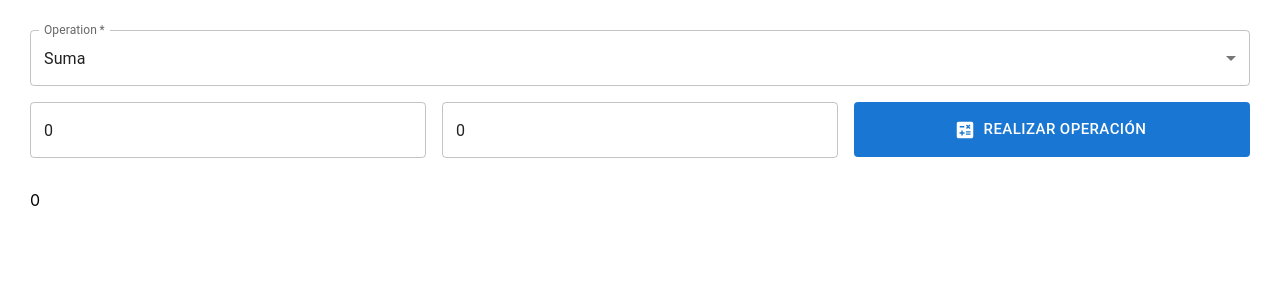
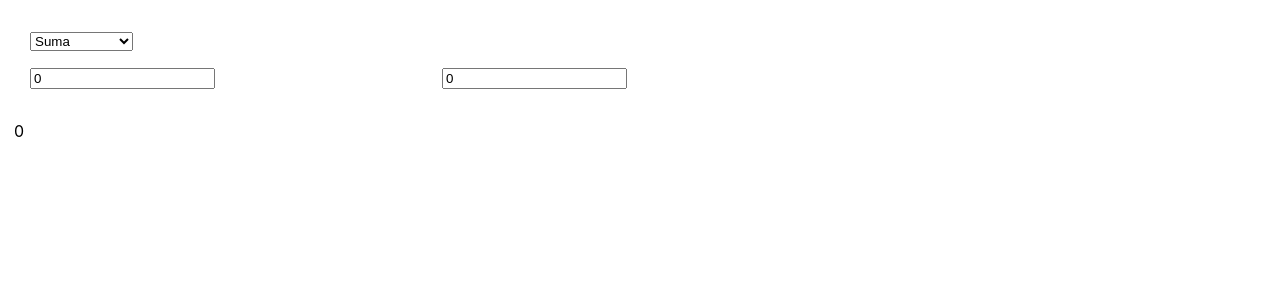
Before and after one commit to Miguel-Rayon/test-ts, a React (Create React App) app: page / in a window 1280 px wide. Shown: the top 300 px of the page. Built offline with nearby package versions, Linux system fonts and the light colour scheme.

Commit message:
mucho cambio

```diff
--- a/src/compentes/Calculator.tsx
+++ b/src/compentes/Calculator.tsx
@@ -1,7 +1,6 @@
-import React, { useState } from "react";
+import React, { useEffect, useState } from "react";
 import { sum, rest, mult, divid } from "../utils/operationMath";
-import { Grid, TextField, Button, Typography } from "@mui/material";
-import CalculateIcon from "@mui/icons-material/Calculate";
+import { Grid, Typography } from "@mui/material";
 
 export default function Calculator() {
   const [number1, setNumber1] = useState(0);
@@ -12,16 +11,16 @@
 
   const handleSubmit = () => {
     switch (operation) {
-      case "sum":
+      case "suma":
         setResult(sum(number1, number2));
         break;
-      case "rest":
+      case "resta":
         setResult(rest(number1, number2));
         break;
-      case "mult":
+      case "multiplicacion":
         setResult(mult(number1, number2));
         break;
-      case "divid":
+      case "division":
         if (number2 === 0) setError("No se puede dividir entre 0");
         if (number2 !== 0) setResult(divid(number1, number2));
         break;
@@ -30,71 +29,54 @@
     }
   };
 
+  useEffect(() => {
+    if (operation && number1 !== 0 && number2 !== 0) handleSubmit();
+  }, [operation, number1, number2]);
+
   return (
     <Grid container spacing={2}>
-      <Grid item xs={12} data-testid="oper">
-        <TextField
+      <Grid item xs={12}>
+        <select
           value={operation}
           name="operation"
-          select
-          required
-          variant="outlined"
-          InputLabelProps={{ shrink: true }}
-          label="Operation"
-          SelectProps={{ native: true }}
-          fullWidth
+          data-testid="oper"
           onChange={(e) => setOperation(e.target.value)}
         >
-          <option value="sum" key="sum">
+          <option value="suma" key="sum">
             Suma
           </option>
-          <option value="rest" key="rest">
+          <option value="resta" key="rest">
             Resta
           </option>
-          <option value="mult" key="mult">
+          <option value="multiplicacion" key="mult">
             Multiplicacion
           </option>
-          <option value="divid" key="divid">
+          <option value="division" key="divid">
             Division
           </option>
-        </TextField>
+        </select>
       </Grid>
-      <Grid item xs={4} data-testid="n1">
-        <TextField
+      <Grid item xs={4}>
+        <input
           name="number1"
-          fullWidth
+          data-testid="n"
           value={number1}
           onChange={(e) => setNumber1(parseInt(e.target.value))}
         />
       </Grid>
-      <Grid item xs={4} data-testid="n2">
-        <TextField
+      <Grid item xs={4}>
+        <input
           name="number2"
-          fullWidth
+          data-testid="nn"
           value={number2}
           onChange={(e) => setNumber2(parseInt(e.target.value))}
         />
       </Grid>
-      <Grid item xs={4} data-testid="cal">
-        <Button
-          variant="contained"
-          color="primary"
-          fullWidth
-          onClick={handleSubmit}
-          startIcon={<CalculateIcon />}
-          disableElevation
-          size="large"
-          sx={{ height: 55 }}
-        >
-          Realizar Operación
-        </Button>
-      </Grid>
+      <Grid item xs={12}></Grid>
       <Grid item xs={12}>
         {error && <Typography>{error}</Typography>}
       </Grid>
-      <Grid item xs={12} data-testid="res">
-        {result && <Typography>El resultado es {result}</Typography>}
-      </Grid>
+      <div data-testid="res">{result && "El resultado es:" + result}</div>
     </Grid>
   );
 }
--- a/src/utils/operationMath.ts
+++ b/src/utils/operationMath.ts
@@ -13,3 +13,11 @@
 export function divid(a: number, b: number) {
   return a / b;
 }
+
+export function generarNumero(minimo: number, maximo: number): number {
+  let numero = 0;
+  while (numero === 0) {
+    numero = Math.floor(Math.random() * (maximo - minimo + 1)) + minimo;
+  }
+  return numero;
+}
```
Also changed, not shown: 2 other files (tests, documents, lock files or other folders).
